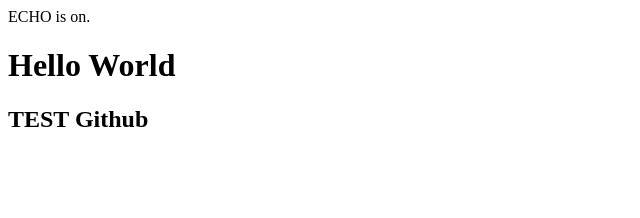
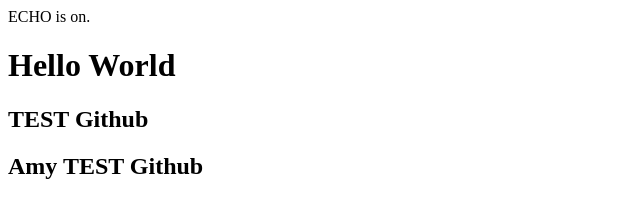
Before and after one commit to rgautomation/wd10, a plain HTML site: page index.html in a window 1280 px wide. Shown: the whole page, without its empty margins (0-640 px from the left). Drawn offline with Linux system fonts and the light colour scheme.

Commit message:
Update index.html

```diff
--- a/index.html
+++ b/index.html
@@ -12,6 +12,7 @@ ECHO is on.
 <body>
     <h1> Hello World</h1>
     <h2> TEST Github</h2>
+    <h2> Amy TEST Github</h2>
     <script src="index.js"></script>
 </body>
 
```
